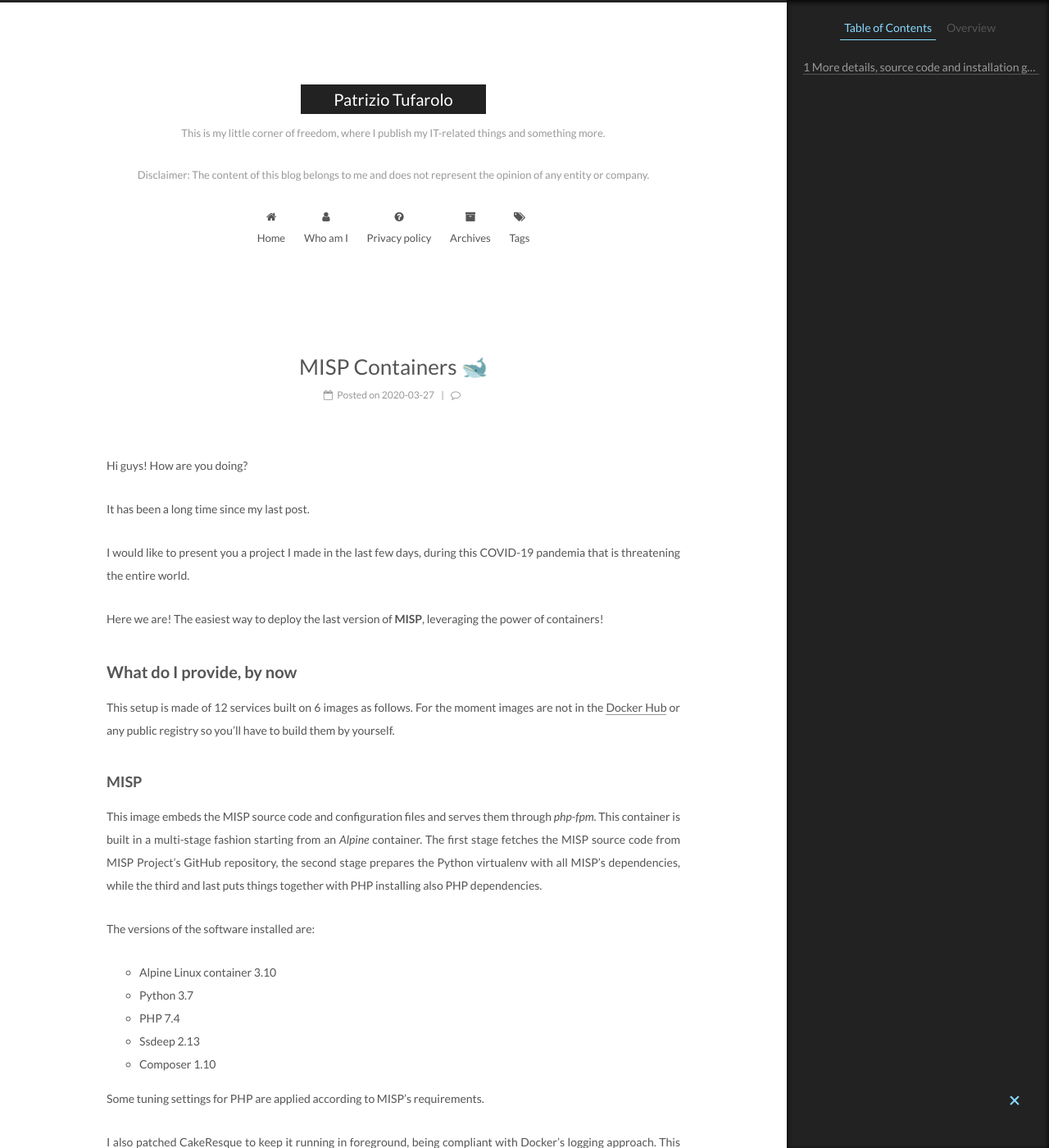
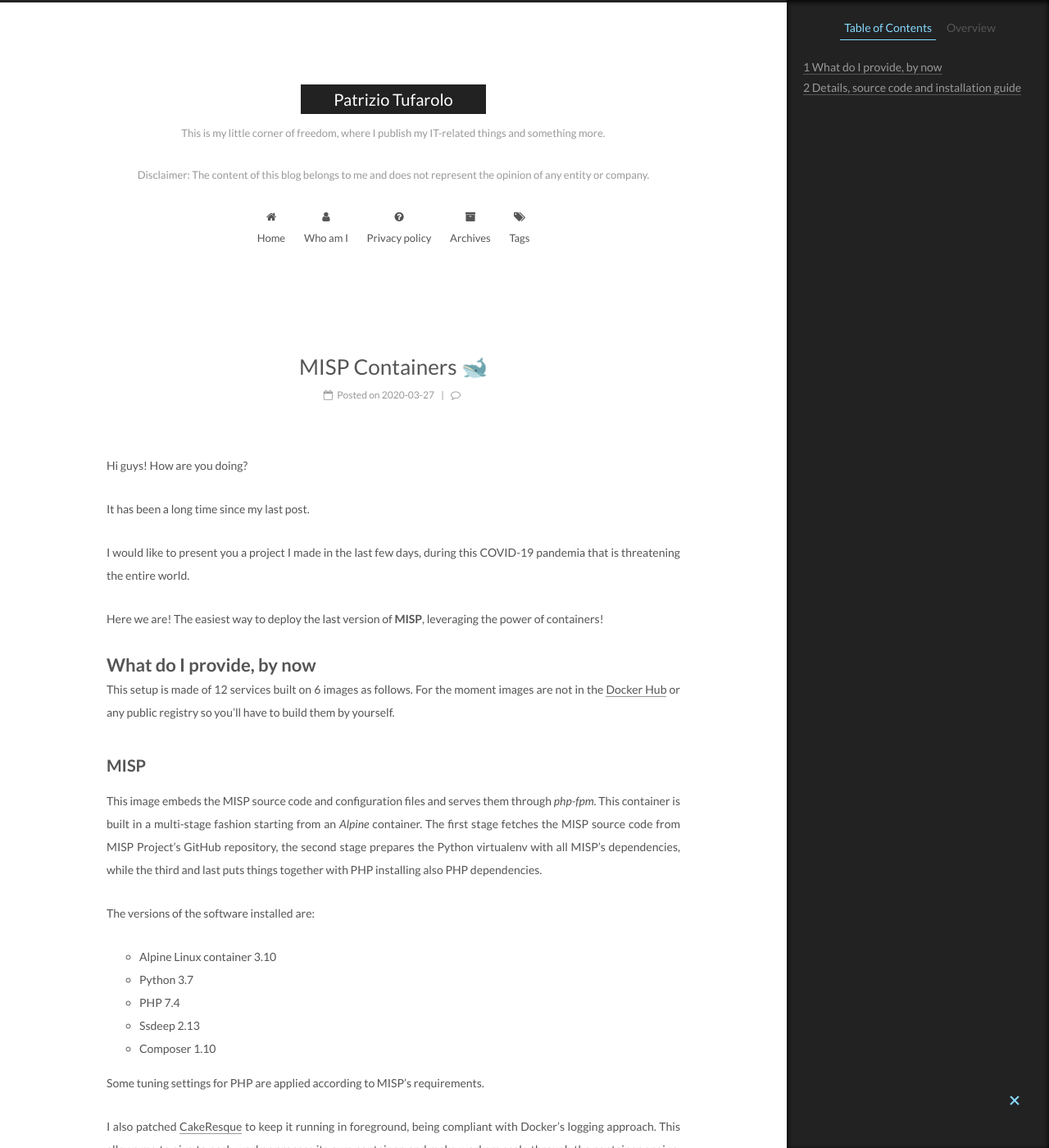
Before and after one commit to patriziotufarolo/patriziotufarolo.github.io, a Jekyll site: the page built from _posts/2020-03-27-presenting-misp-containers.markdown, in a window 1280 px wide and 1400 px high. Shown: the whole window at 82% size. Built offline with Jekyll 4.4.1, drawn with Linux system fonts in a browser that asks for light colours; comment, search, counter and statistics services are not loaded; some of the changed text lies outside the part shown.

Commit message:
Update 2020-03-27-presenting-misp-containers.markdown

```diff
--- a/_posts/2020-03-27-presenting-misp-containers.markdown
+++ b/_posts/2020-03-27-presenting-misp-containers.markdown
@@ -25,12 +25,12 @@ I would like to present you a project I made in the last few days, during this C
 
 Here we are! The easiest way to deploy the last version of **MISP**, leveraging the power of containers!
 
-## What do I provide, by now
+# What do I provide, by now
 
 This setup is made of 12 services built on 6 images as follows.
 For the moment images are not in the [Docker Hub](https://hub.docker.com/) or any public registry so you'll have to build them by yourself.
 
-### MISP
+## MISP
 This image embeds the MISP source code and configuration files and serves them through *php-fpm*. This container is built in a multi-stage fashion starting from an *Alpine* container.
 The first stage fetches the MISP source code from MISP Project's GitHub repository, the second stage prepares the Python virtualenv with all MISP's dependencies, while the third and last puts things together with PHP installing also PHP dependencies.
 
@@ -58,26 +58,26 @@ I added two plugins for CakePHP and MISP that allow me to:
 
 Last but not least, the provided docker-compose specifies also the volumes needed to guarantee persistence.
 
-### MISP modules - *misp-modules*
+## MISP modules - *misp-modules*
 This image contains all the MISP's enrichment modules and their dependencies.
 
-### Database - *misp-db*
+## Database - *misp-db*
 This image is a plain mariadb database image that, on first startup, is initialized with MISP's database schema, grabbed from the misp image throygh a multi-stage approach.
 
 The provided docker-compose specifies also the volumes needed to guarantee persistence.
 
-### Redis - *redis*
+## Redis - *redis*
 Basic Redis image from Docker Hub
 
-### Redis-commander - *rediscommander*
+## Redis-commander - *rediscommander*
 [Redis commander](https://github.com/joeferner/redis-commander) is a Redis web management tool written in Node.JS. I embedded it to look into MISP's redis queues. Feel free to remove it if you don't need it.
 
-### Frontend - *misp-fe*
+## Frontend - *misp-fe*
 This is basically an Nginx image that serves MISP interacting with php-fpm, and redis-commander under the /redis-commander/ path.
 If you don't need redis-commander feel free to remove its definition and rebuild the container.
 This is probably the right place (unless you don't have any alternative architecture) to implement HTTPS.
 
-# More details, source code and installation guide
+# Details, source code and installation guide
 Take a look at the repository here: https://github.com/patriziotufarolo/misp-containers .
 
 Contributions, testing, bug reporting, bug fixing are appreciated!
```
